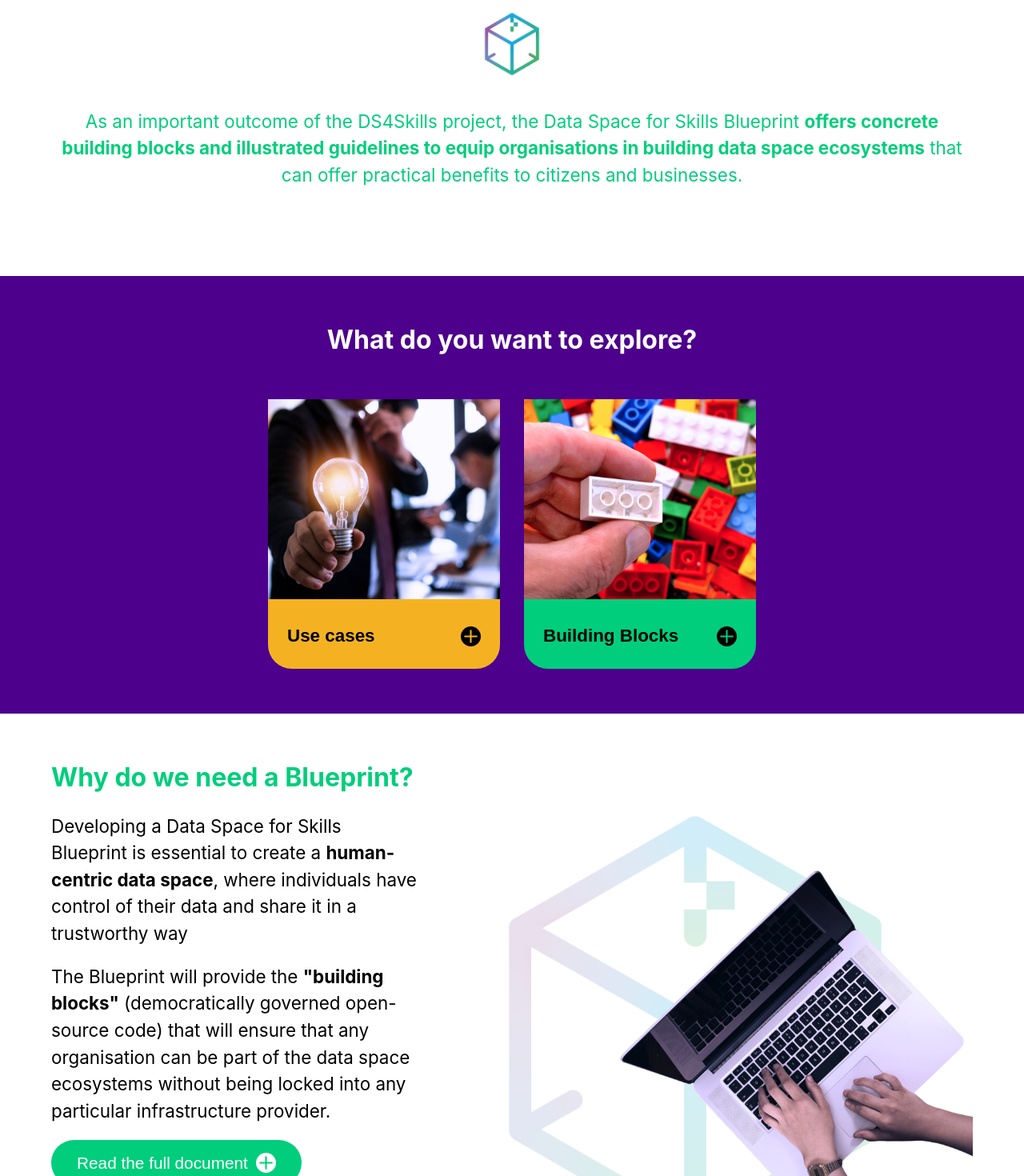
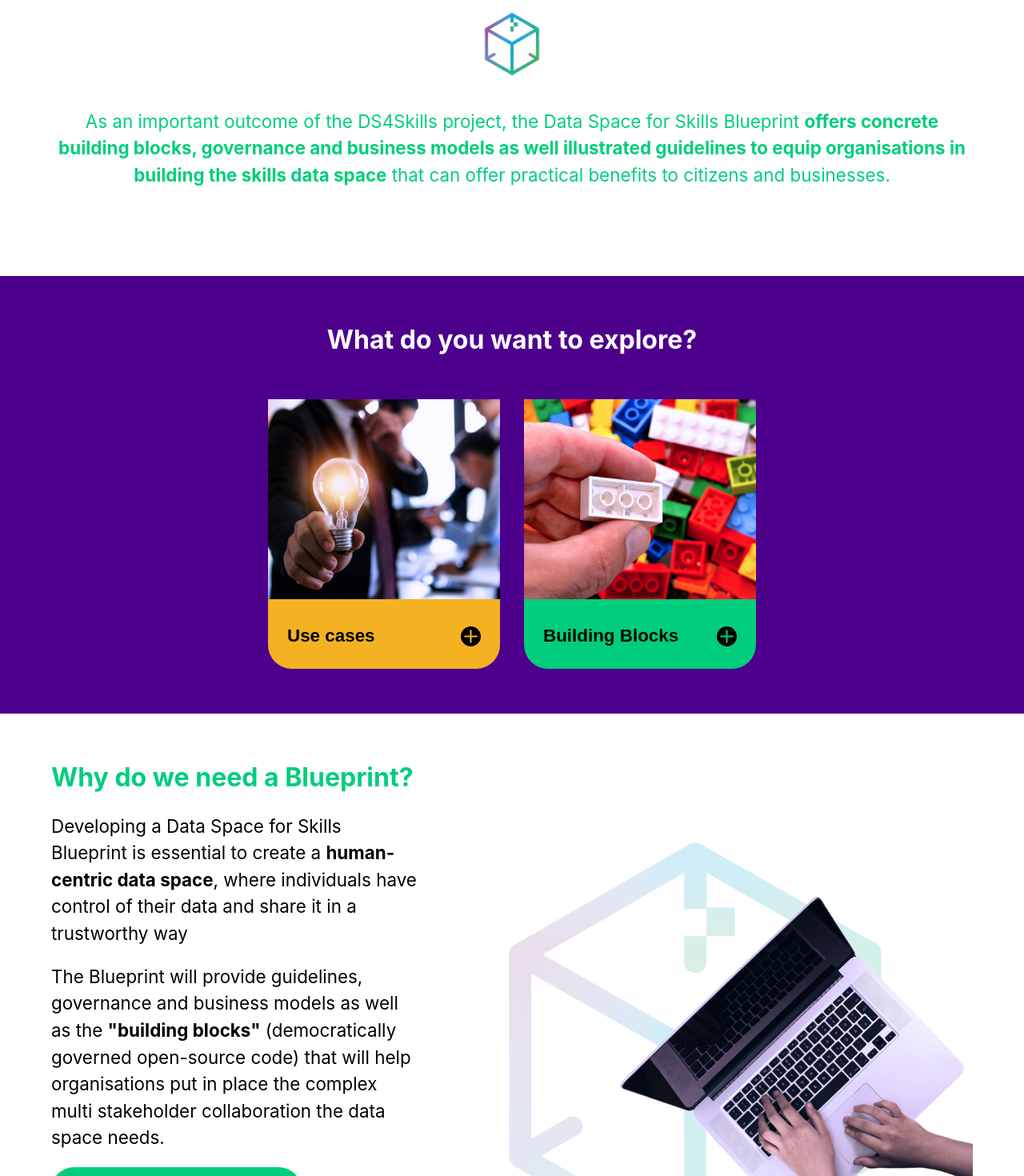
Before and after one commit to VisionsOfficial/ds4s-blueprint, a React (Vite) app: page / in a window 1280 px wide. Shown: the part 760-2230 px from the top of the page at 80% size. Built offline with nearby package versions, Linux system fonts and the light colour scheme.

Commit message:
feat: update wording home page

```diff
--- a/src/components/organisms/Sections/HomeSections/HomeBlueprintSection/HomeBlueprintSection.tsx
+++ b/src/components/organisms/Sections/HomeSections/HomeBlueprintSection/HomeBlueprintSection.tsx
@@ -24,10 +24,10 @@ export const HomeBlueprintSection = () => {
             control of their data and share it in a trustworthy way
           </p>
           <p>
-            The Blueprint will provide the <span>"building blocks"</span>{" "}
-            (democratically governed open-source code) that will ensure that any
-            organisation can be part of the data space ecosystems without being
-            locked into any particular infrastructure provider.
+            The Blueprint will provide guidelines, governance and business
+            models as well as the <span>"building blocks"</span> (democratically
+            governed open-source code) that will help organisations put in place
+            the complex multi stakeholder collaboration the data space needs.
           </p>
 
           <Button icon="plus" variantSvgColor="secondary">
--- a/src/components/organisms/Sections/HomeSections/HomeDescriptionSection/HomeDescriptionSection.tsx
+++ b/src/components/organisms/Sections/HomeSections/HomeDescriptionSection/HomeDescriptionSection.tsx
@@ -21,8 +21,9 @@ export const HomeDescriptionSection = () => {
           As an important outcome of the DS4Skills project, the Data Space for
           Skills Blueprint{" "}
           <span>
-            offers concrete building blocks and illustrated guidelines to equip
-            organisations in building data space ecosystems
+            offers concrete building blocks, governance and business models as
+            well illustrated guidelines to equip organisations in building the
+            skills data space
           </span>{" "}
           that can offer practical benefits to citizens and businesses.
         </p>
```
